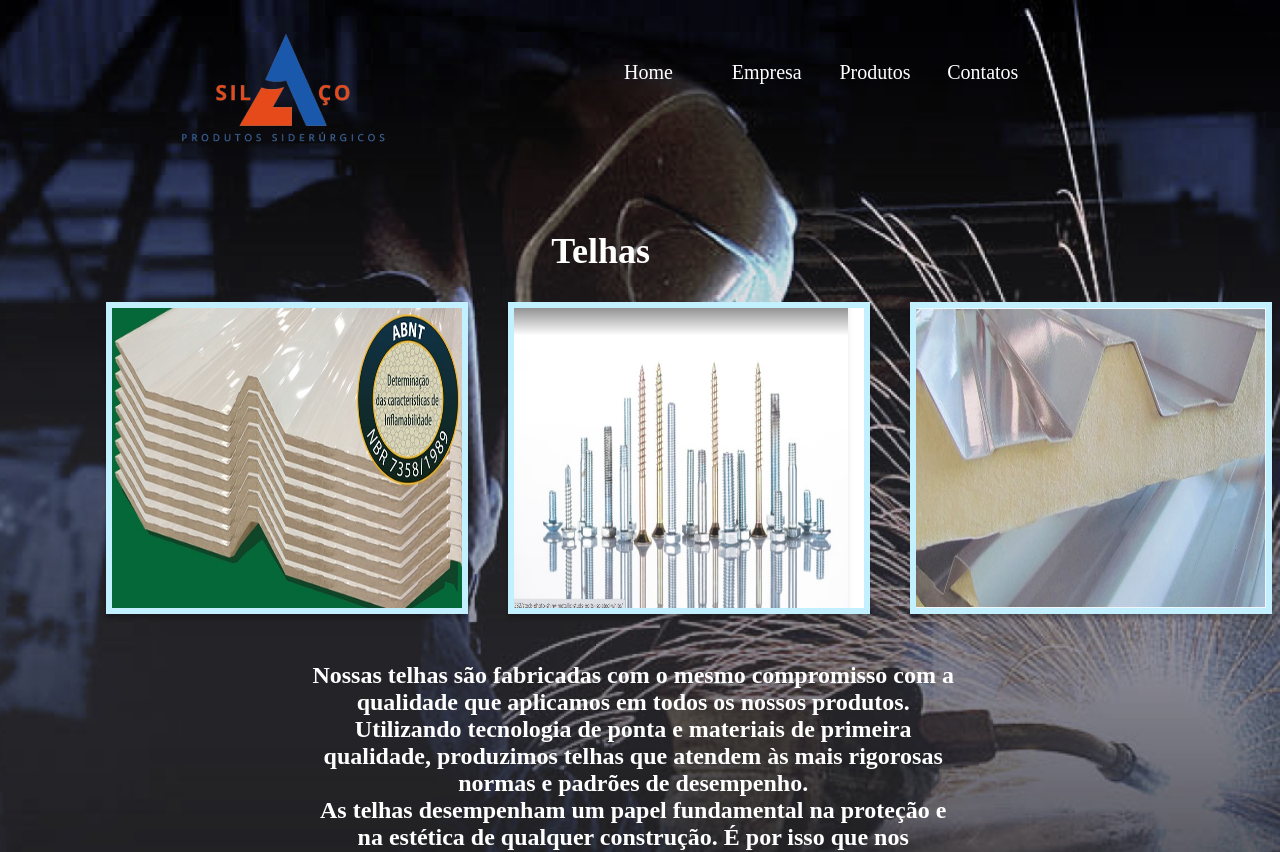
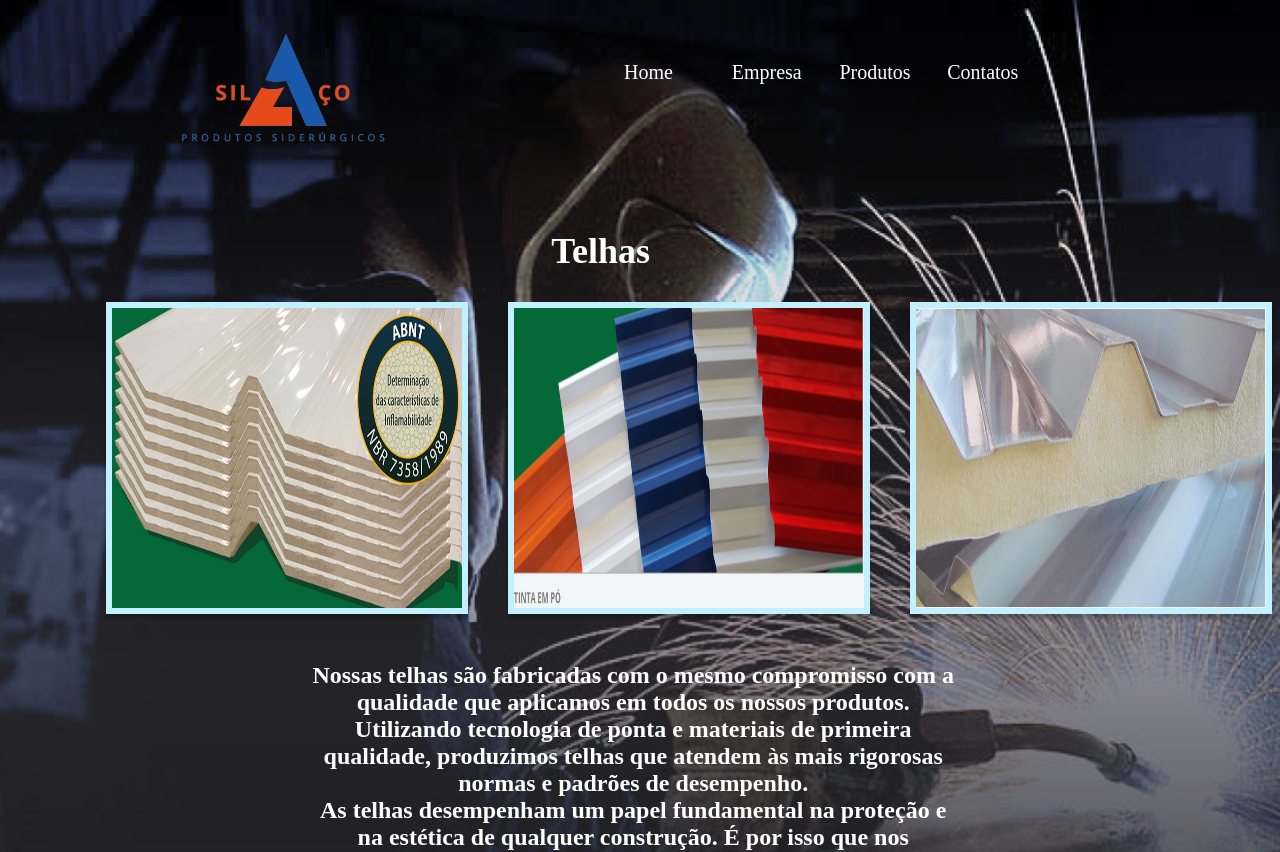
Before and after one commit to Rennan-Pessanha/Serrilharia, a React (Create React App) app: page /Telhas in a window 1280 px wide. Shown: the top 852 px of the page. Built offline with nearby package versions, Linux system fonts and the light colour scheme.

Commit message:
Update index.js

```diff
--- a/src/Pages/ProdutosList/Telhas/index.js
+++ b/src/Pages/ProdutosList/Telhas/index.js
@@ -42,15 +42,15 @@ export const Telhas = () => {
 
           <C.Wrapper>
             <C.ImageWrapper>
-              <C.Image src="./Imagem/Produtos/Telhas/Telha2.jpeg" />
+              <C.Image src="./Imagem/Produtos/telhas/Telha2.jpeg" />
             </C.ImageWrapper>
 
             <C.ImageWrapper>
-            <C.Image src="../Imagem/Produtos/Parafusos/Parafuso2.jpeg" />
+            <C.Image src="./Imagem/Produtos/telhas/Telha1.jpeg" />
             </C.ImageWrapper>
 
             <C.ImageWrapper>
-            <C.Image src="./Imagem/Produtos/Telhas/Telha3.jpeg" />
+            <C.Image src="./Imagem/Produtos/telhas/Telha3.jpeg" />
             </C.ImageWrapper>
           </C.Wrapper>
 
```
